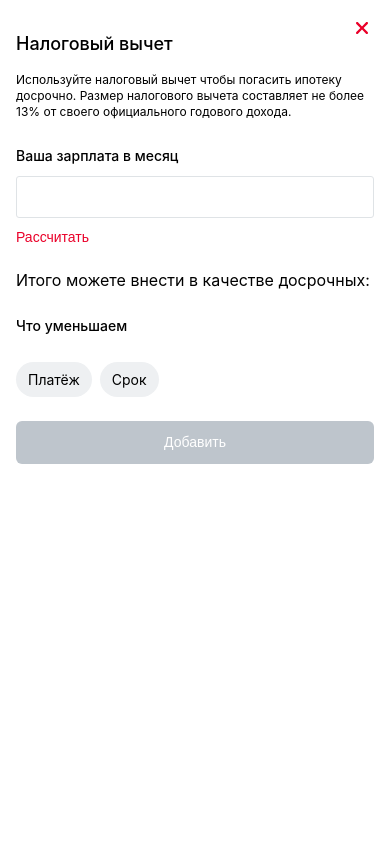
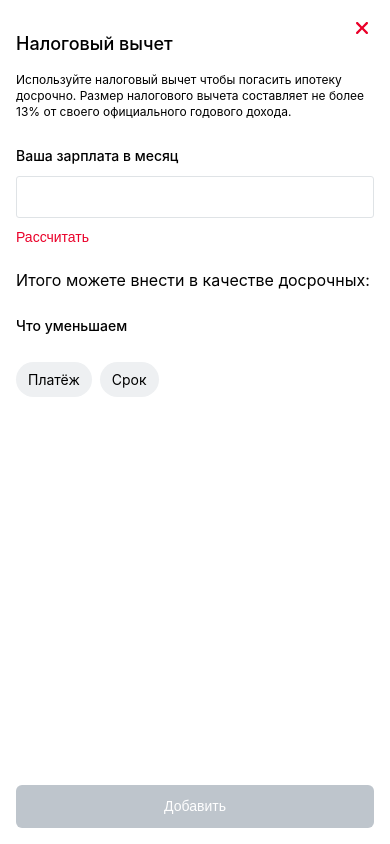
Before and after one commit to nikitavik/od-tax, a React (Create React App) app: page / in a window 390 px wide. Both pictures are taken after a click on the button "Налоговый вычет". Built offline with nearby package versions, Linux system fonts and the light colour scheme; a web font is replaced by a local one.

Commit message:
Add media block to stick button to end on mobile

```diff
--- a/src/components/PopUp/PopUp.tsx
+++ b/src/components/PopUp/PopUp.tsx
@@ -24,10 +24,13 @@ const StyledPopUp = styled.div`
   z-index: 1010;
   position: relative;
 
+
   margin: 0 auto;
 
   background: #fff;
   @media (max-width: 768px) {
+    display: flex;
+    flex-direction: column;
     min-height: 100%;
   }
   @media (min-width: 768px) {
--- a/src/components/PopUpForm/PopUpForm.tsx
+++ b/src/components/PopUpForm/PopUpForm.tsx
@@ -11,6 +11,7 @@ import { PopUpContext } from "../Main/Main"
 const StyledForm = styled.form`
   display: flex;
   flex-direction: column;
+  flex-grow: 1;
   height: 100%;
 `
 const InputWrapper = styled.div`
@@ -56,6 +57,7 @@ const TagWrapper = styled.div`
   }
 `
 const SubmitButtonWrapper = styled.div`
+  flex: 0 0 auto;
   padding: 0 16px 16px;
   @media (min-width: 768px) {
     padding: 0 32px 32px;
@@ -88,6 +90,11 @@ const CheckBoxSubText = styled.span`
   font-size: 14px;
   line-height: 171%;
   color: ${(props) => props.theme.gray900};
+`
+const MediaMain = styled.div`
+  @media (max-width: 768px) {
+    flex: 1 0 auto;
+  }
 `
 
 type CheckBoxField = {
@@ -143,7 +150,9 @@ const PopUpForm: React.FC = () => {
         if (year === yearsToPay - 1) {
           paymentsArray.push({
             year: year + 1,
-            value: Math.round(totalPayment - taxDeductionOfSalary * (yearsToPay - 1)),
+            value: Math.round(
+              totalPayment - taxDeductionOfSalary * (yearsToPay - 1)
+            ),
             checked: false,
           })
         } else
@@ -190,6 +199,7 @@ const PopUpForm: React.FC = () => {
 
   return (
     <StyledForm onSubmit={handleSubmit(onSubmit)}>
+      <MediaMain>
         <InputWrapper>
           <Controller
             render={({
@@ -222,7 +232,11 @@ const PopUpForm: React.FC = () => {
         </InputWrapper>
 
         <TextButtonWrapper>
-        <TextButton type="button" title="Рассчитать" onClick={calculateInput} />
+          <TextButton
+            type="button"
+            title="Рассчитать"
+            onClick={calculateInput}
+          />
         </TextButtonWrapper>
 
         {payments ? (
@@ -242,7 +256,10 @@ const PopUpForm: React.FC = () => {
                   />
                   <CheckBoxTitle>
                     <CheckBoxMainText>
-                    {payment.value.toString().replace(/\B(?=(\d{3})+(?!\d))/g, " ")} рублей&nbsp;
+                      {payment.value
+                        .toString()
+                        .replace(/\B(?=(\d{3})+(?!\d))/g, " ")}{" "}
+                      рублей&nbsp;
                     </CheckBoxMainText>
                     <CheckBoxSubText>в {payment.year}-йы год</CheckBoxSubText>
                   </CheckBoxTitle>
@@ -267,7 +284,7 @@ const PopUpForm: React.FC = () => {
             </TagWrapper>
           </TagsRow>
         </TagBarWrapper>
-
+      </MediaMain>
       <SubmitButtonWrapper>
         <Button
           type="submit"
```
Lines whose indentation alone changed are shown as unchanged.
